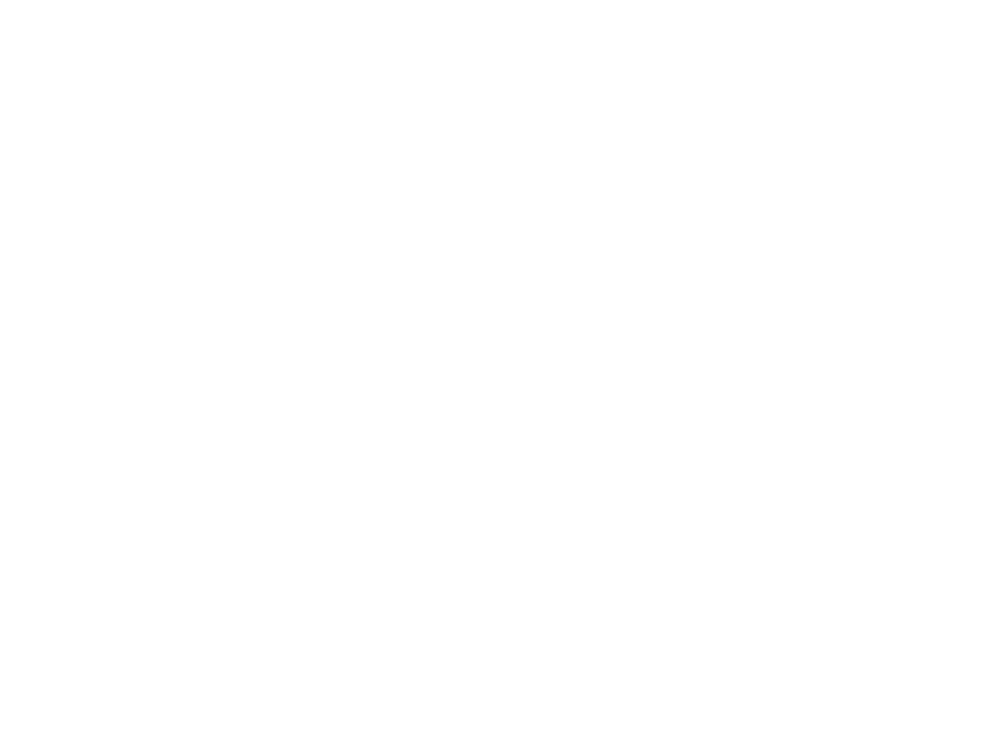
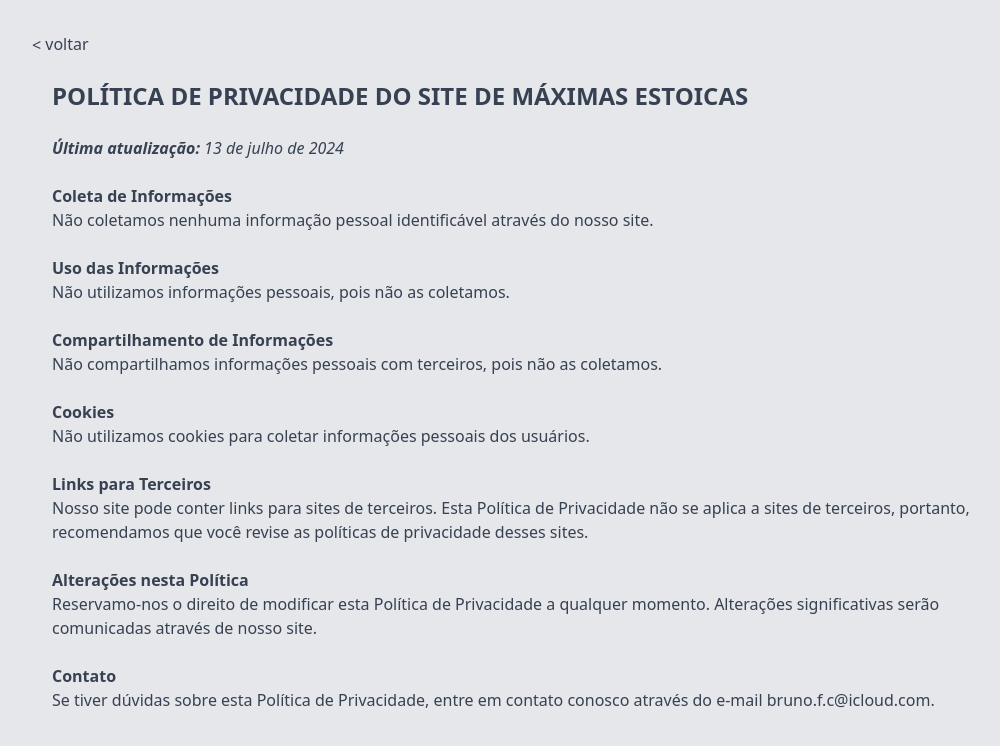
Before and after one commit to brunofranciscu/maximasestoicas, a React (Vite) app: page /PrivacyPolicy in a window 1280 px wide. Before the commit this address had no page. Shown: the top 746 px of the page, without its empty margins (108-1108 px from the left). Built offline with nearby package versions, Linux system fonts and the light colour scheme.

Commit message:
added privacy policy page

```diff
--- a/index.html
+++ b/index.html
@@ -11,7 +11,7 @@
     <meta name="google-adsense-account" content="ca-pub-8836368214689056">
     <title>Máximas Estoicas</title>
   </head>
-  <body>
+  <body class="bg-gray-200 dark:bg-gray-800">
     <div id="root"></div>
     <script type="module" src="/src/main.jsx"></script>
 
--- /dev/null
+++ b/src/pages/privacy-policy/index.jsx
@@ -0,0 +1,45 @@
+import React, { useEffect } from "react";
+import { Link, useNavigate } from 'react-router-dom';
+
+
+export default function PrivacyPolicy(){
+
+    const navigate = useNavigate()
+
+    return(
+        <div className='h-full w-full relative grid place-content-center bg-gray-200 dark:bg-gray-800 px-5 py-20'>
+
+            <div className="max-w-[1000px] mx-auto px-5  [&>h2]:font-[700] [&>h1]:font-[900] [&>h1]:uppercase [&>h1]:text-2xl relative text-gray-700 dark:text-gray-200">
+
+                <button className="absolute left-0 -top-12" onClick={()=>navigate('/')}>
+                    <span className='relative top-[1px]'>&lt;</span> voltar
+                </button>
+
+                <h1>Política de Privacidade do Site de Máximas Estoicas</h1> <br />
+                <em><strong>Última atualização:</strong> 13 de julho de 2024</em> <br />
+                <br />
+                <h2>Coleta de Informações</h2>
+                <p>Não coletamos nenhuma informação pessoal identificável através do nosso site.</p>
+                <br />
+                <h2>Uso das Informações</h2>
+                <p>Não utilizamos informações pessoais, pois não as coletamos.</p>
+                <br />
+                <h2>Compartilhamento de Informações</h2>
+                <p>Não compartilhamos informações pessoais com terceiros, pois não as coletamos.</p>
+                <br />
+                <h2>Cookies</h2>
+                <p>Não utilizamos cookies para coletar informações pessoais dos usuários.</p>
+                <br />
+                <h2>Links para Terceiros</h2>
+                <p>Nosso site pode conter links para sites de terceiros. Esta Política de Privacidade não se aplica a sites de terceiros, portanto, recomendamos que você revise as políticas de privacidade desses sites.</p>
+                <br />
+                <h2>Alterações nesta Política</h2>
+                <p>Reservamo-nos o direito de modificar esta Política de Privacidade a qualquer momento. Alterações significativas serão comunicadas através de nosso site.</p>
+                <br />
+                <h2>Contato</h2>
+                <p>Se tiver dúvidas sobre esta Política de Privacidade, entre em contato conosco através do e-mail <a href="mailto:bruno.f.c@icloud.com">bruno.f.c@icloud.com</a>.</p>
+            </div>
+
+        </div>
+    )
+}
--- a/src/rotas/index.jsx
+++ b/src/rotas/index.jsx
@@ -2,6 +2,7 @@
 import App from '../App';
 import Quotes from '../pages/quotes/index';
 import Author from '../pages/author/index';
+import PrivacyPolicy from '../pages/privacy-policy';
 
 export default function Rotas(){
     return(
@@ -10,6 +11,7 @@
                 <Route path="/" element={<App/>}/>
                 <Route path="/quotes/:id" element={<Quotes/>} />
                 <Route path="/author/:author" element={<Author/>} />
+                <Route path="/PrivacyPolicy" element={<PrivacyPolicy/>} />
             </Routes>
         </BrowserRouter>
     )
```
